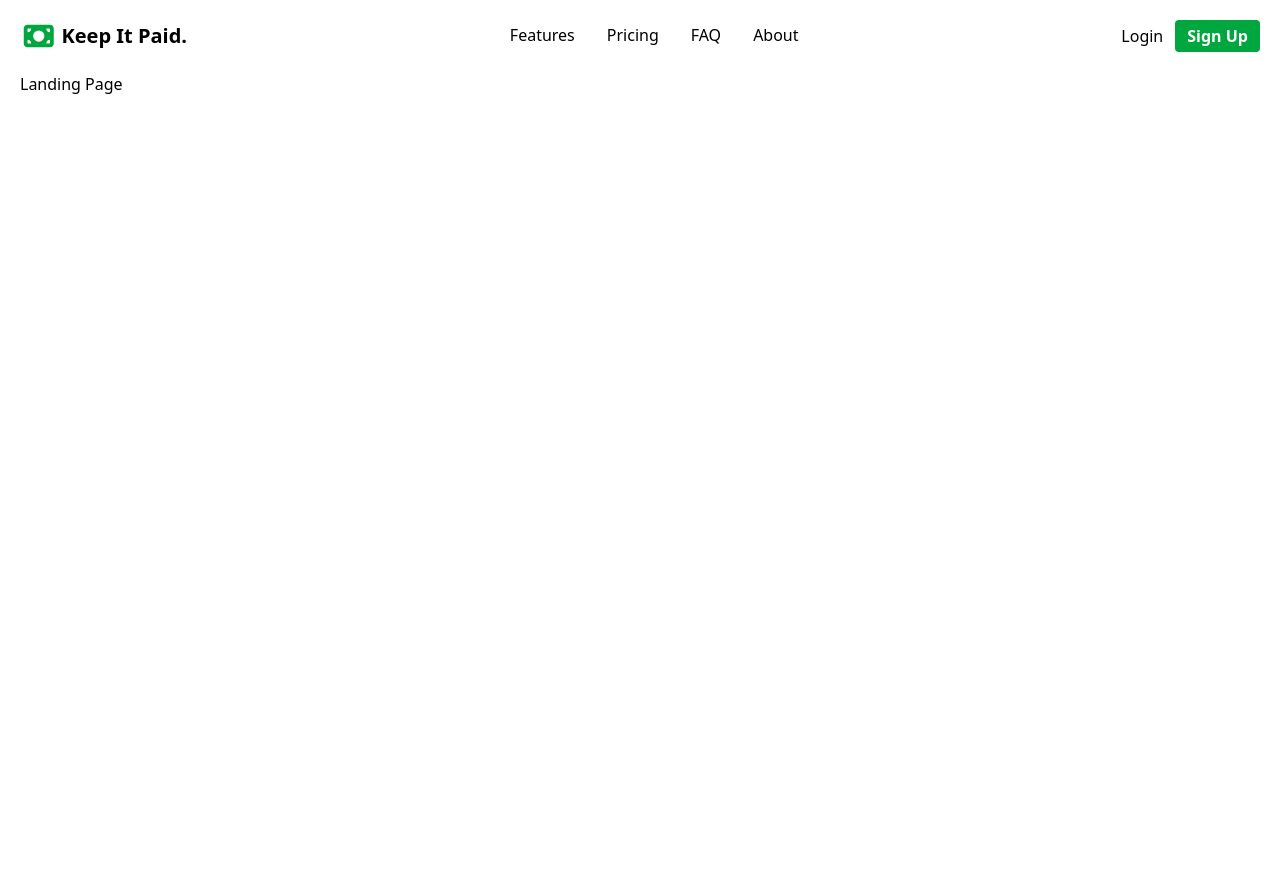
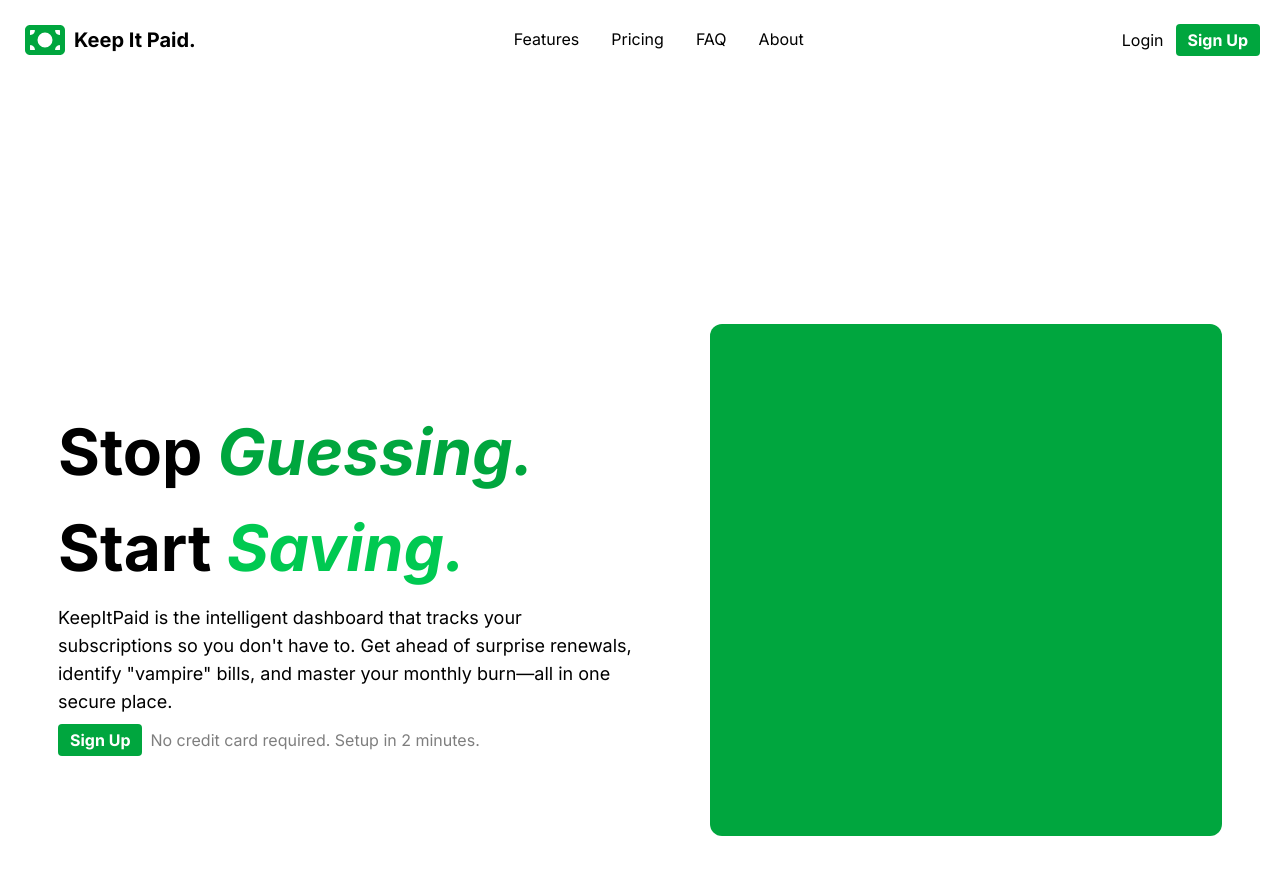
Before and after one commit to eben-vranken/daily-kana, an Angular app: page / in a window 1280 px wide. Shown: the top 874 px of the page. Before the commit the page ends 800 px from the top, so only its background shows below. Built offline with nearby package versions, Linux system fonts and the light colour scheme; no server answers.

Commit message:
initial hero section landing page + inter install

```diff
--- a/angular.json
+++ b/angular.json
@@ -2,7 +2,8 @@
   "$schema": "./node_modules/@angular/cli/lib/config/schema.json",
   "version": 1,
   "cli": {
-    "packageManager": "npm"
+    "packageManager": "npm",
+    "analytics": false
   },
   "newProjectRoot": "projects",
   "projects": {
--- a/src/app/components/landing-page/landingpage.html
+++ b/src/app/components/landing-page/landingpage.html
@@ -1,3 +1,26 @@
 <main>
-    <p>Landing Page</p>
+    <!-- Hero -->
+    <section class="h-[1000px] flex justify-around items-center">
+        <!-- Text -->
+        <section class="flex flex-col gap-y-2 max-w-xl">
+            <p class="font-bold text-[64px]">
+                Stop <span class="text-green-600 italic">Guessing.</span>
+                <br>
+                Start <span class="text-green-500 italic">Saving.</span>
+            </p>
+
+            <p class="text-wrap text-lg">KeepItPaid is the intelligent dashboard that tracks your subscriptions so you don't have to. Get ahead of surprise renewals, identify "vampire" bills, and master your monthly burn—all in one secure place.</p>
+
+            <!-- CTA -->
+            <section class="flex items-center gap-x-2">
+                <a routerLink="/signup" class="px-3 py-1 bg-green-600 rounded text-white font-bold hover:brightness-90 cursor-pointer">Sign Up</a>
+                <span class="opacity-50">No credit card required. Setup in 2 minutes.</span>
+            </section>
+        </section>
+
+        <!-- Image -->
+        <section class="w-lg h-auto aspect-square bg-green-600 rounded-xl ">
+
+        </section>
+    </section>
 </main>
--- a/src/app/components/landing-page/landingpage.ts
+++ b/src/app/components/landing-page/landingpage.ts
@@ -1,7 +1,9 @@
 import { Component } from '@angular/core';
+import { RouterLink } from '@angular/router';
 
 @Component({
   selector: 'landing-page',
   templateUrl: './landingpage.html',
+  imports: [RouterLink]
 })
-export class LandingPage {}
+export class LandingPage { }
--- a/src/app/components/navbar/navbar.html
+++ b/src/app/components/navbar/navbar.html
@@ -1,6 +1,6 @@
 <nav class="w-full flex items-center justify-between py-5">
     <a routerLink="/" class="text-xl font-bold flex items-center gap-x-1">
-        <fa-icon [icon]="faMoneyBill" size="xl" class="text-green-600" />
+        <fa-icon [icon]="faMoneyBill" size="2xl" class="text-green-600" />
         Keep It Paid.
     </a>
 
@@ -19,15 +19,14 @@
         <!-- Logged Out Links -->
         @if (authService.currentUser() === null) {
         <a routerLink="/login">Login</a>
-        <a routerLink="/signup" class="px-3 py-1 bg-green-600 rounded text-white font-bold">Sign Up</a>
+        <a routerLink="/signup" class="px-3 py-1 bg-green-600 rounded text-white font-bold hover:brightness-90">Sign Up</a>
         }
 
         <!-- Logged In Links -->
         @if(authService.currentUser()) {
         <span>{{authService.currentUser()?.username}}</span>
 
-        <span (click)="logout()"
-            class="px-3 py-1 bg-green-600 rounded text-white font-bold cursor-pointer">Logout</span>
+        <span (click)="logout()" class="px-3 py-1 bg-green-600 rounded text-white font-bold cursor-pointer hover:brightness-90">Logout</span>
         }
     </ul>
 </nav>
--- a/src/index.html
+++ b/src/index.html
@@ -7,6 +7,7 @@
     <base href="/">
     <meta name="viewport" content="width=device-width, initial-scale=1">
     <link rel="icon" type="image/x-icon" href="favicon.ico">
+    <link rel="stylesheet" href="https://fonts.googleapis.com/css2?family=Inter:ital,wght@0,100..900;1,100..900&display=swap">
 </head>
 
 <body>
--- a/src/styles.css
+++ b/src/styles.css
@@ -1,6 +1,12 @@
 /* You can add global styles to this file, and also import other style files */
 
 @import "tailwindcss";
+
+@layer base {
+    body {
+        font-family: 'Inter', ui-sans-serif, system-ui;
+    }
+}
 
 /* Navbar landing links underline animation */
 .anim-underline {
@@ -8,6 +14,7 @@
     display: inline-block;
     padding-bottom: 2px;
 }
+
 .anim-underline::after {
     content: "";
     position: absolute;
@@ -20,6 +27,7 @@
     transform-origin: left;
     transition: transform 200ms ease;
 }
+
 .anim-underline:hover::after,
 .anim-underline:focus::after {
     transform: scaleX(1);
```
Also changed, not shown: 1 other file (tests, documents, lock files or other folders). Lines whose indentation alone changed are shown as unchanged.
